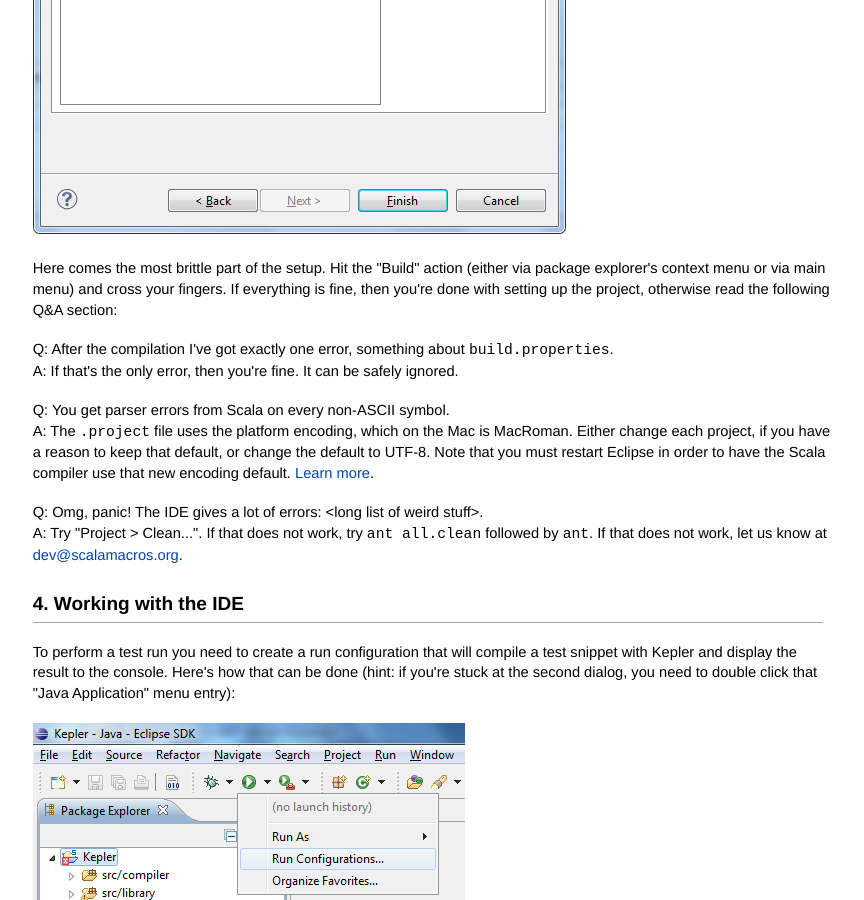
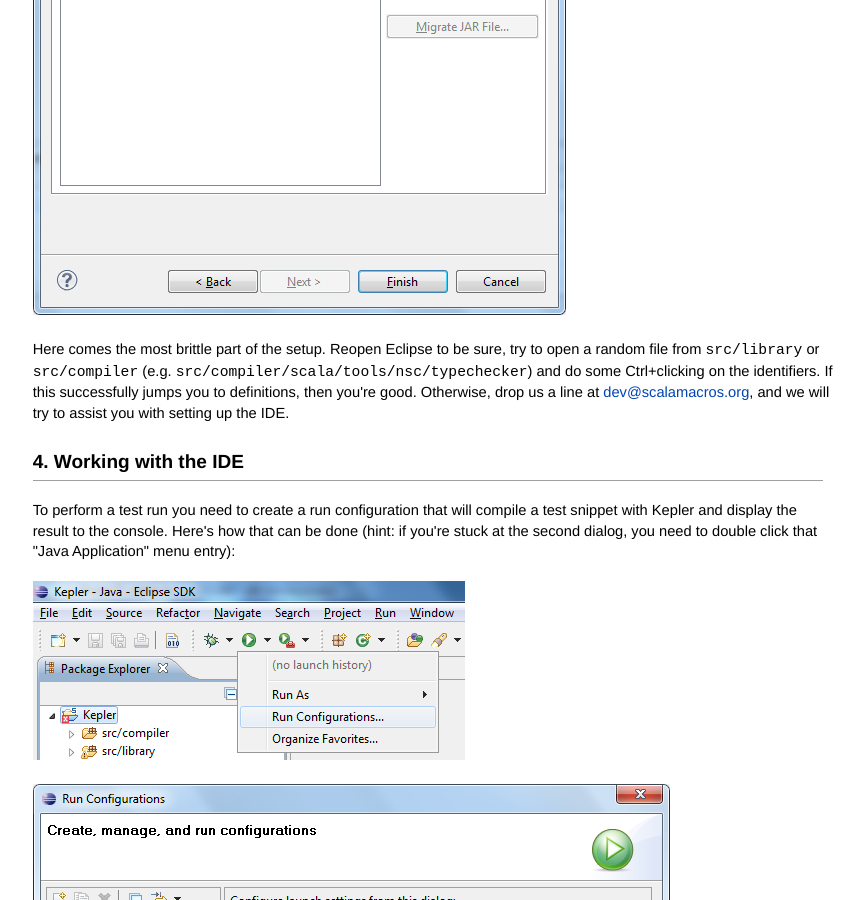
Before and after one commit to scalamacros/scalamacros.github.com, a Jekyll site: the page built from getinvolved.html, in a window 1280 px wide and 900 px high, scrolled down 7272 px. Shown: the whole window, without its empty margins (273-1137 px from the left). Built offline with Jekyll 4.4.1, drawn with Linux system fonts in a browser that asks for light colours; comment, search, counter and statistics services are not loaded; some of the changed text lies outside the part shown.

Commit message:
update to the "get involved" guide

```diff
--- a/getinvolved.html
+++ b/getinvolved.html
@@ -75,13 +75,16 @@
 We recommend to start with a fresh workspace, since the old one might have some traces of JDK 1.7, which will certainly mess up the things in the future
 (remember, building Scala with JDK 1.7 is not supported yet).</p>
 
+<p>Before creating a project, download our Eclipse configuration files: <a href="https://gist.github.com/2375580">.project</a> and <a href="https://gist.github.com/2375582">.classpath</a>, and put them in the root of the repo.
+They will help Eclipse create the project correctly, so that it uses only the files it needs, and that it doesn't use a built-in Scala IDE builder, which might be lagging behind Kepler's progress.</p>
+
 <p>NB! When creating a new project, choose the "Java project" option. Despite of Kepler being written in Scala, it, essentially, represents a new version of a Scala compiler,
 so regular idioms of building Scala projects do not apply to it.</p>
 
 <p><a href="/media/images/getinvolved/create-scalac-project-step1.png"><img src="/media/images/getinvolved/create-scalac-project-step1.png" /></a></p>
 <p><a href="/media/images/getinvolved/create-scalac-project-step2 (jdk 1.6!).png"><img src="/media/images/getinvolved/create-scalac-project-step2 (jdk 1.6!).png" /></a></p>
 
-<p>The repository already contains a template of an Eclipse project (the <code>.project</code> and <code>.classpath</code> files in the root of the repo),
+<p>The repository already contains a template of an Eclipse project (the <code>.project</code> and <code>.classpath</code> files that you just put in the root of the repo),
 so after you've clicked "Next" in the window shown in the previous screenshot, everything should be set up automatically.
 However, do verify that the aforementioned "everything" looks as follows:</p>
 
@@ -89,21 +92,9 @@
 <p><a href="/media/images/getinvolved/create-scalac-project-step4.png"><img src="/media/images/getinvolved/create-scalac-project-step4.png" /></a></p>
 <p><a href="/media/images/getinvolved/create-scalac-project-step5.png"><img src="/media/images/getinvolved/create-scalac-project-step5.png" /></a></p>
 
-<p>Here comes the most brittle part of the setup. Hit the "Build" action (either via package explorer's context menu or via main menu) and cross your fingers.
-If everything is fine, then you're done with setting up the project, otherwise read the following Q&A section:</p>
-
-<p>Q: After the compilation I've got exactly one error, something about <code>build.properties</code>.<br/>
-A: If that's the only error, then you're fine. It can be safely ignored.</p>
-
-<p>Q: You get parser errors from Scala on every non-ASCII symbol.<br/>
-A: The <code>.project</code> file uses the platform encoding, which on the Mac is MacRoman.
-Either change each project, if you have a reason to keep that default, or change the default to UTF-8.
-Note that you must restart Eclipse in order to have the Scala compiler use that new encoding default.
-<a href="https://www.assembla.com/spaces/scala-ide/wiki/Known_Issues#scala_errors_on_all_unicode_arrows">Learn more</a>.</p>
-
-<p>Q: Omg, panic! The IDE gives a lot of errors: &lt;long list of weird stuff&gt;.<br/>
-A: Try "Project > Clean...". If that does not work, try <code>ant all.clean</code> followed by <code>ant</code>.
-If that does not work, let us know at <a href="mailto:{{site.email}}">{{site.email}}</a>.</p>
+<p>Here comes the most brittle part of the setup. Reopen Eclipse to be sure, try to open a random file from <code>src/library</code> or <code>src/compiler</code>
+(e.g. <code>src/compiler/scala/tools/nsc/typechecker</code>) and do some Ctrl+clicking on the identifiers. If this successfully jumps you to definitions, then you're good.
+Otherwise, drop us a line at <a href="mailto:{{site.email}}">{{site.email}}</a>, and we will try to assist you with setting up the IDE.</p>
 
 <h2>4. Working with the IDE</h2>
 
```
